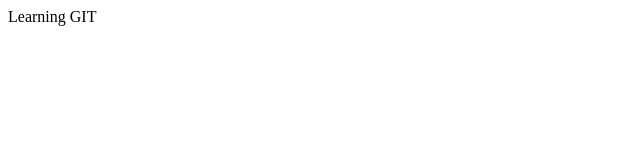
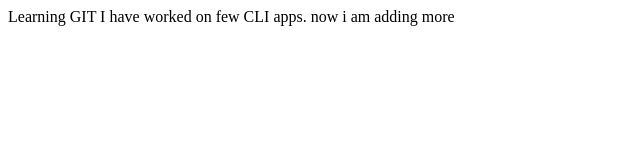
Before and after one commit to ThisSahil/myPortfolio, a plain HTML site: page index.html in a window 1280 px wide. Shown: the whole page, without its empty margins (0-640 px from the left). Drawn offline with Linux system fonts and the light colour scheme.

Commit message:
update details of project

```diff
--- a/index.html
+++ b/index.html
@@ -12,6 +12,8 @@
 
     Learning GIT
 
+    I have worked on few CLI apps. now i am adding more
+
 </body>
 
 </html>
```
